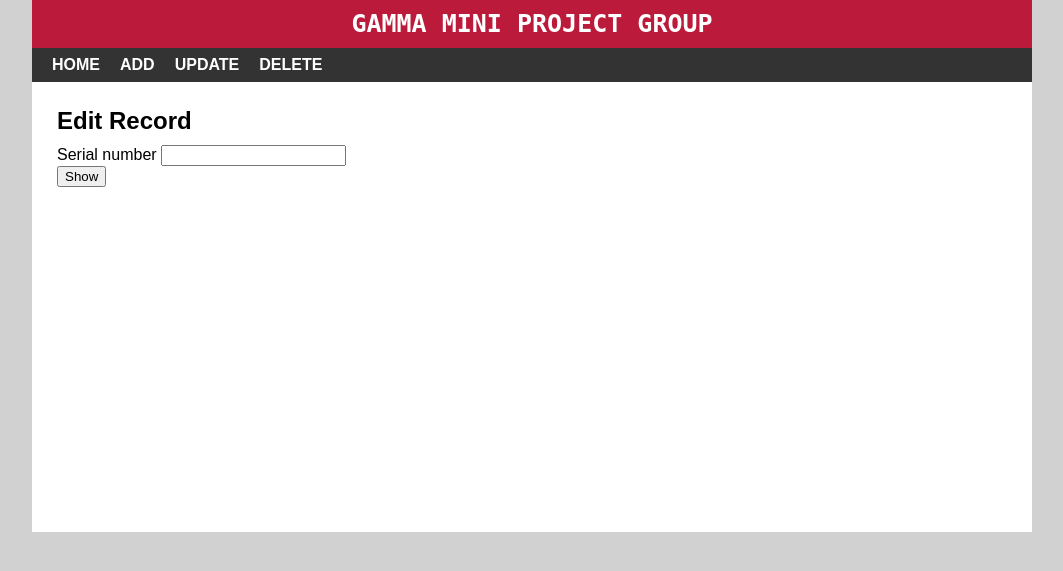
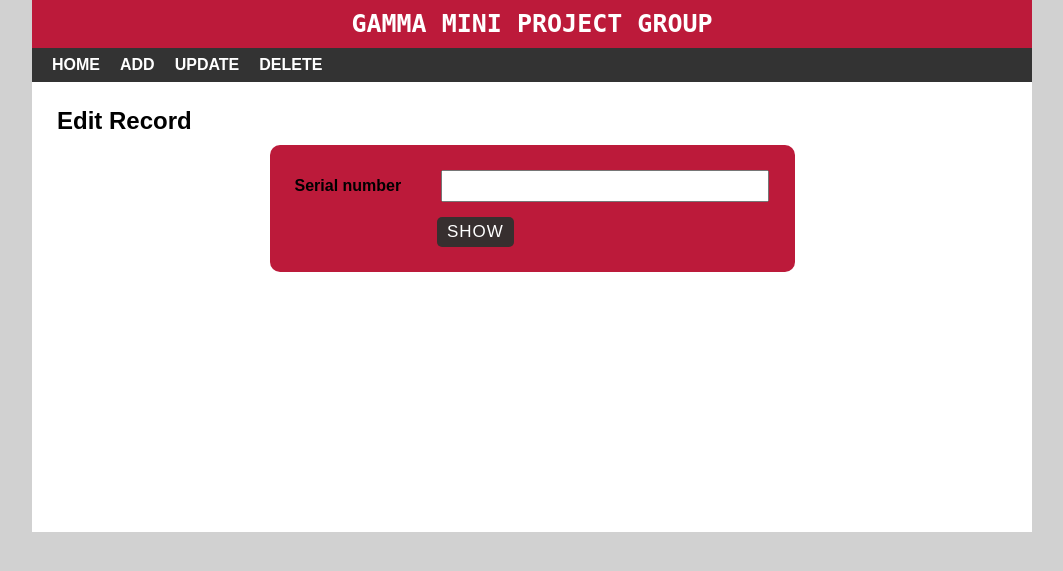
Before and after one commit to AdamuTokal/Gamma-Mini-Project-Group, a PHP site: page /crud/update.php in a window 1280 px wide. Shown: the part 51-622 px from the top of the page, without its empty margins (108-1171 px from the left). Run offline with PHP 8.4, Linux system fonts and the light colour scheme.

Commit message:
Update style.css

```diff
--- a/style.css
+++ b/style.css
@@ -90,3 +90,82 @@ body{
     text-decoration: none;
     border-radius: 3px;
 }
+#main-content table td a:nth-child(2){
+    background-color: #b31d15;
+    margin: 0 0 0 5px;
+}
+
+#main-content .post-form{
+    width: 50%;
+    padding: 25px;
+    margin: 0 auto 10px;
+    background-color: #BC1A3A;
+    border-radius: 10px;
+}
+
+#main-content .post-form .form-group{
+    margin: 0 0 15px;
+}
+
+#main-content .post-form .form-group label{
+    width: 30%;
+    display: inline-block;
+    font-weight: 600;
+}
+#main-content .post-form .form-group input,
+#main-content .post-form .form-group select{
+    font-size: 16px;
+    width: 66%;
+    display: inline-block;
+    padding: 5px;
+    margin: 0;
+}
+#main-content .post-form .form-group select{
+    width: 69%;
+}
+
+#main-content .post-form .submit{
+    font-size: 17px;
+    letter-spacing: 1px;
+    text-transform: uppercase;
+    padding: 5px 10px;
+    color: #fff;
+    background-color: #372f2f;
+    border: none;
+    border-radius: 5px;
+    margin: 0 0 0 30%;
+    cursor: pointer;
+    transition: all 0.3s;
+}
+
+#main-content .post-form .submit:hover{
+    box-shadow: 0 0 5px #555;
+}
+
+#main-content .pagination{
+    padding: 0;
+    margin: 0;
+    list-style: none;
+}
+
+#main-content .pagination li{
+    display: inline-block;
+}
+
+#main-content .pagination li a{
+    height: 30px;
+    width: 30px;
+    line-height: 30px;
+    font-size: 18px;
+    text-align: center;
+    text-decoration: none;
+    color: #fff;
+    background-color: #fff;
+    display: block;
+    margin: 0 5px 0 0;
+    transition: all 0.5s;
+}
+
+#main-content .pagination li a:hover{
+    background-color: #333;
+}
```
